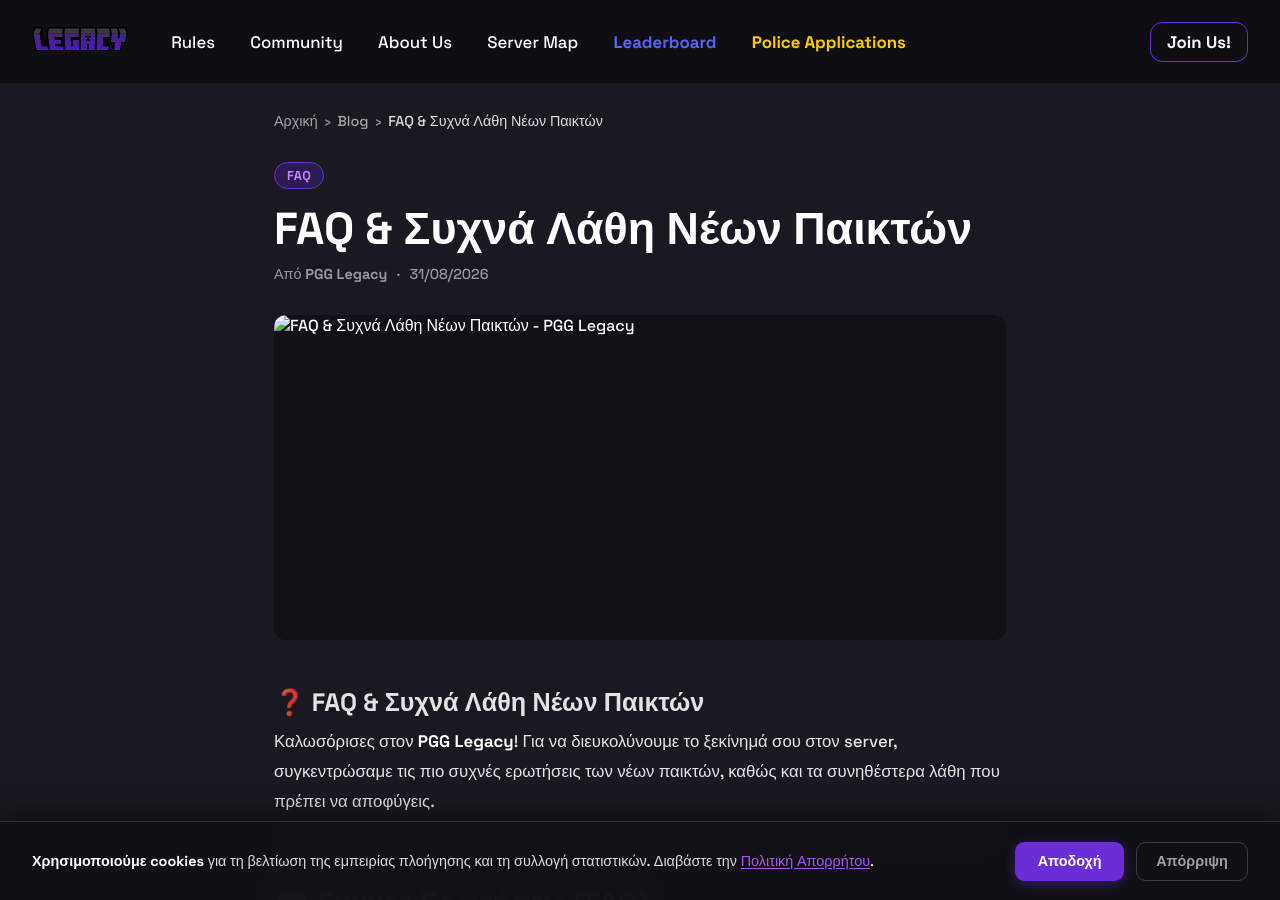
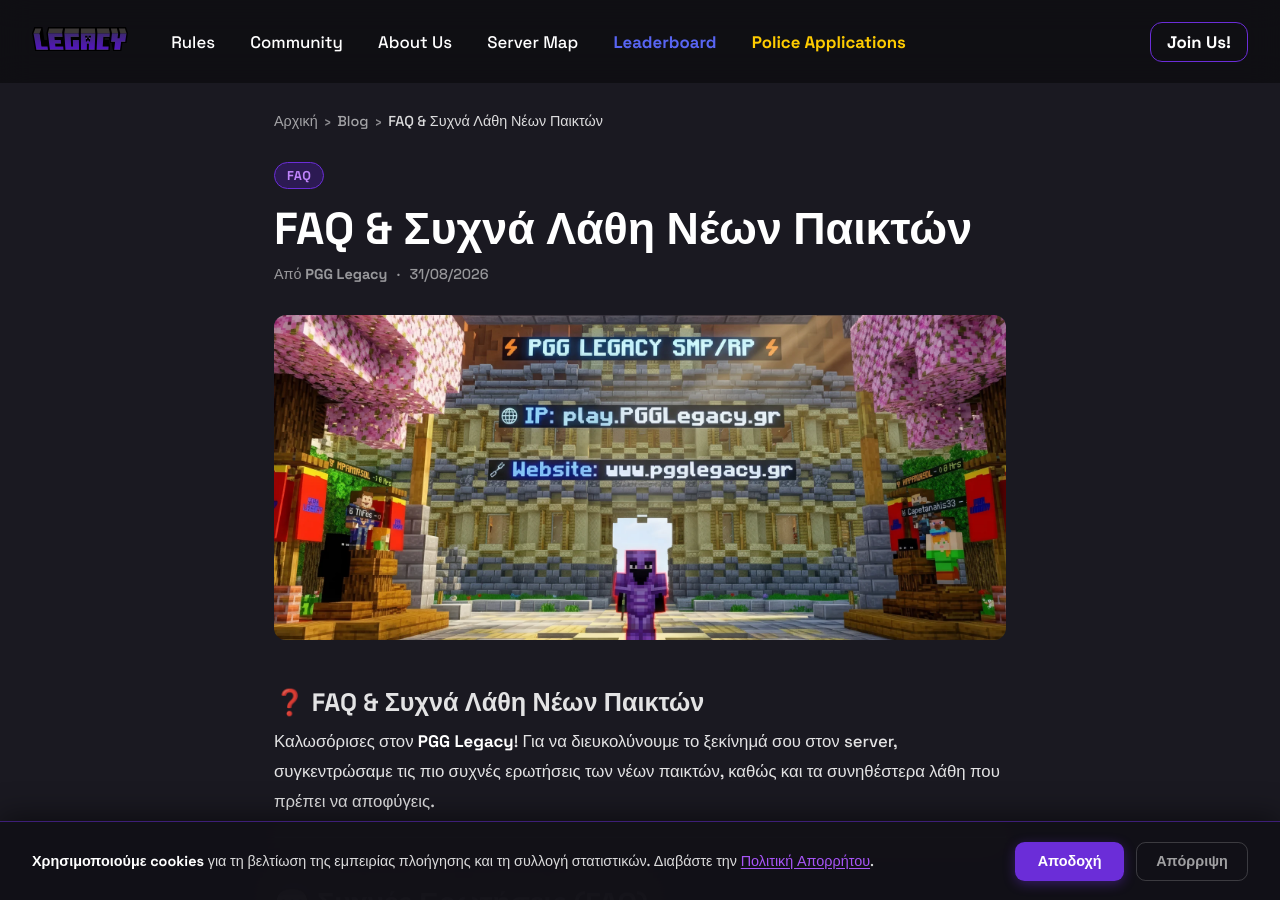
Before and after one commit to ThFos/pgg-legacy, a Jekyll site: the page built from blog/sixna-lathoi-paiktwn/index.md, in a window 1280 px wide and 900 px high. Built offline with Jekyll 4.4.1, drawn with Linux system fonts in a browser that asks for light colours.

Commit message:
Update index.md

```diff
--- a/blog/sixna-lathoi-paiktwn/index.md
+++ b/blog/sixna-lathoi-paiktwn/index.md
@@ -3,7 +3,7 @@ layout: post
 title: FAQ & Συχνά Λάθη Νέων Παικτών
 date: 2026-08-31
 tag: FAQ
-image: /blog/συχνά-λάθη-παικτών/faq-banner.webp
+image: /blog/sixna-lathoi-paiktwn/faq-banner.webp
 description: Απαντήσεις στις πιο συχνές ερωτήσεις και τα βασικότερα λάθη που
   πρέπει να αποφύγουν οι νέοι παίκτες στον PGG Legacy.
 ---
```
